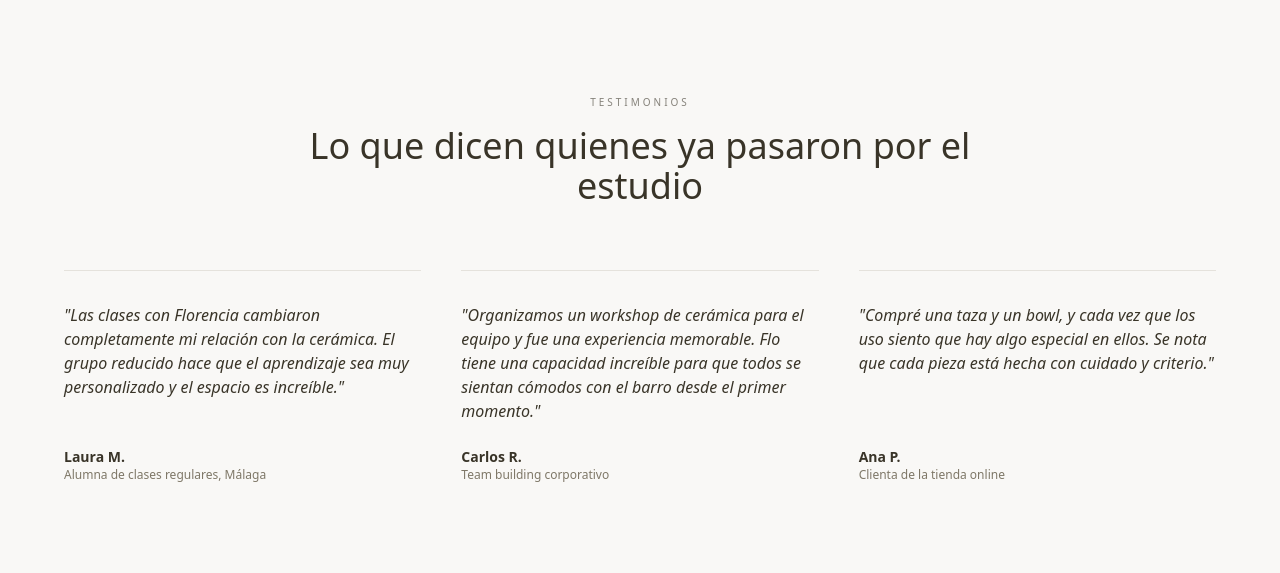
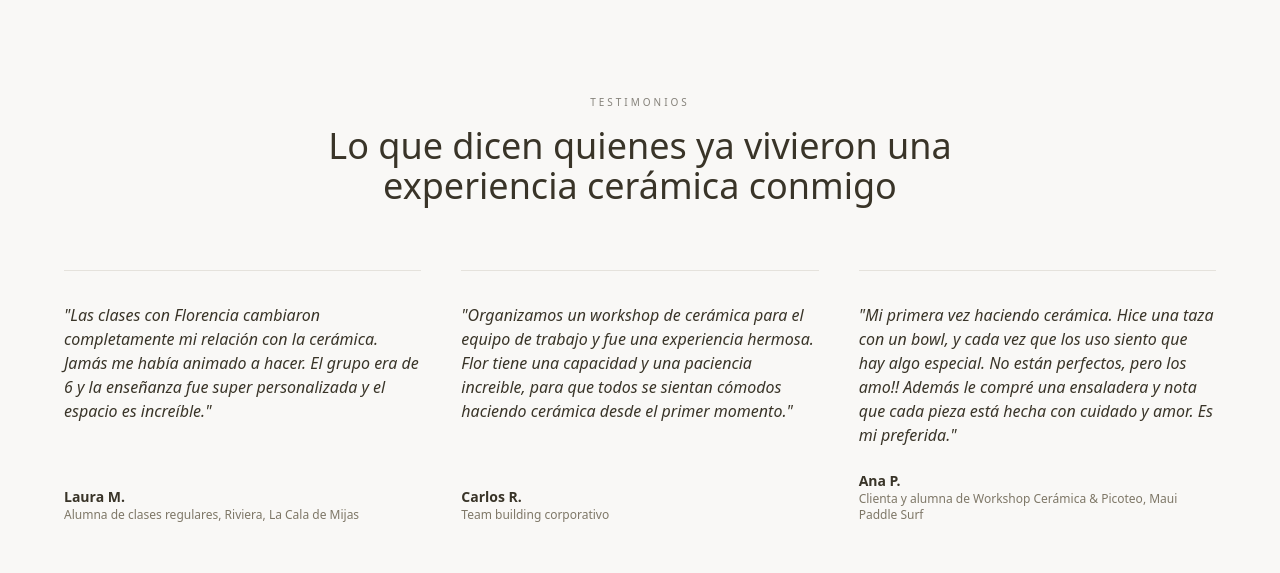
Before and after one commit to Dooh-Agency/fapottery, a React (Vite) app: page / in a window 1280 px wide. Shown: the part 3020-3593 px from the top of the page. Built offline with nearby package versions, Linux system fonts and the light colour scheme; no server answers; the database is empty; a web font is replaced by a local one.

Commit message:
Actualiza los textos de testimonios del Home
Nuevo título de sección y los 3 testimonios (Laura M., Carlos R., Ana P.) con el texto y contexto definitivos.

```diff
--- a/src/components/home/TestimoniosSection.tsx
+++ b/src/components/home/TestimoniosSection.tsx
@@ -1,21 +1,21 @@
 const testimonios = [
   {
     quote:
-      "Las clases con Florencia cambiaron completamente mi relación con la cerámica. El grupo reducido hace que el aprendizaje sea muy personalizado y el espacio es increíble.",
+      "Las clases con Florencia cambiaron completamente mi relación con la cerámica. Jamás me había animado a hacer. El grupo era de 6 y la enseñanza fue super personalizada y el espacio es increíble.",
     name: "Laura M.",
-    context: "Alumna de clases regulares, Málaga",
+    context: "Alumna de clases regulares, Riviera, La Cala de Mijas",
   },
   {
     quote:
-      "Organizamos un workshop de cerámica para el equipo y fue una experiencia memorable. Flo tiene una capacidad increíble para que todos se sientan cómodos con el barro desde el primer momento.",
+      "Organizamos un workshop de cerámica para el equipo de trabajo y fue una experiencia hermosa. Flor tiene una capacidad y una paciencia increible, para que todos se sientan cómodos haciendo cerámica desde el primer momento.",
     name: "Carlos R.",
     context: "Team building corporativo",
   },
   {
     quote:
-      "Compré una taza y un bowl, y cada vez que los uso siento que hay algo especial en ellos. Se nota que cada pieza está hecha con cuidado y criterio.",
+      "Mi primera vez haciendo cerámica. Hice una taza con un bowl, y cada vez que los uso siento que hay algo especial. No están perfectos, pero los amo!! Además le compré una ensaladera y nota que cada pieza está hecha con cuidado y amor. Es mi preferida.",
     name: "Ana P.",
-    context: "Clienta de la tienda online",
+    context: "Clienta y alumna de Workshop Cerámica & Picoteo, Maui Paddle Surf",
   },
 ];
 
@@ -28,7 +28,7 @@ const TestimoniosSection = () => (
           id="testimonios-heading"
           className="text-2xl sm:text-3xl md:text-4xl font-serif text-foreground leading-tight max-w-2xl mx-auto"
         >
-          Lo que dicen quienes ya pasaron por el estudio
+          Lo que dicen quienes ya vivieron una experiencia cerámica conmigo
         </h2>
       </div>
 
```
